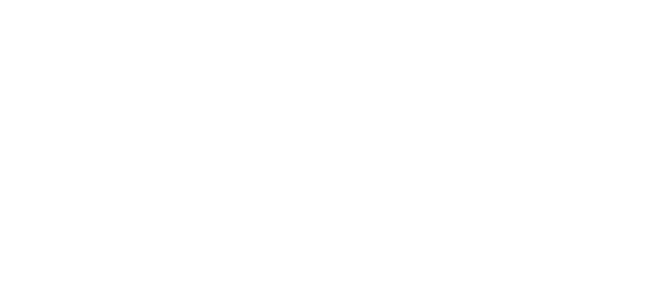
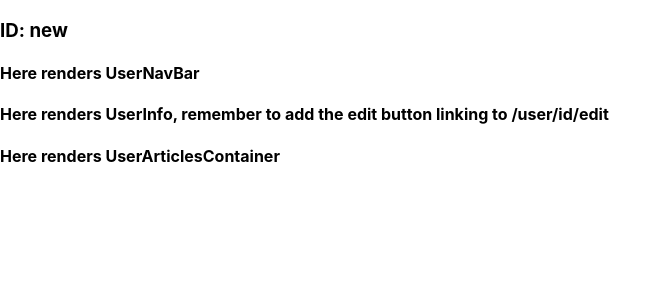
Before and after one commit to AlvaroAlonsoFlor/full-stack-cms, a React (Create React App) app in the folder client/: page /users/new in a window 1280 px wide. Shown: the top 300 px of the page, without its empty margins (0-671 px from the left). Built offline with nearby package versions, Linux system fonts and the light colour scheme; no server answers.

Commit message:
Add user fetch and proxy detail

```diff
--- a/client/package.json
+++ b/client/package.json
@@ -22,5 +22,6 @@
     "not dead",
     "not ie <= 11",
     "not op_mini all"
-  ]
+  ],
+  "proxy": "http://localhost:8080"
 }
--- a/client/src/containers/UserContainer.js
+++ b/client/src/containers/UserContainer.js
@@ -14,6 +14,11 @@ export default class UserContainer extends Component {
 
     componentDidMount() {
         // we use the id param for the request, props.id, pass idToRender
+        let url =  '/users/' + this.state.idToRender;
+        console.log(url);
+        fetch(url)
+            .then(request => request.json())
+            .then((data) => {this.setState({user: data})})
     }
 
     render() {
--- a/client/src/containers/main.js
+++ b/client/src/containers/main.js
@@ -12,7 +12,7 @@ export default class Main extends Component {
             <Router>
             <div>
                 <Route exact path='/' component={Home} />
-                <Route path='/user/:id' component={UserContainer} />
+                <Route path='/users/:id' component={UserContainer} />
                 <Route path='/articles' component={ArticlesContainer} />
             </div>
             </Router>
```
Also changed, not shown: 2 other files (tests, documents, lock files or other folders).
